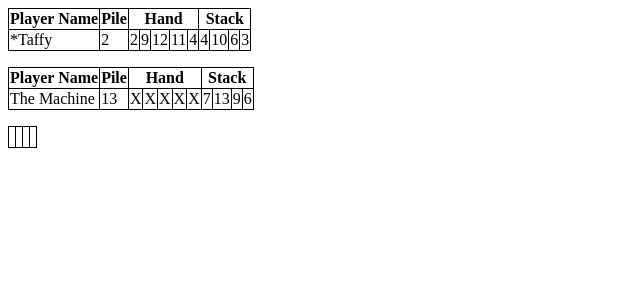
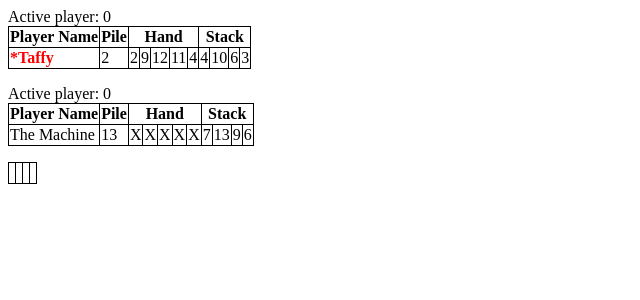
Before and after one commit to taffyb/Spite-Malice, an Angular app: page / in a window 1280 px wide. Shown: the top 300 px of the page, without its empty margins (0-640 px from the left). Built offline with nearby package versions, Linux system fonts and the light colour scheme.

Commit message:
star turn mechanics

```diff
--- /dev/null
+++ b/src/app/Move.ts
@@ -0,0 +1,6 @@
+export class Move {
+  guid: string;
+  from: string;
+  card: number;
+  to: string;
+}
--- /dev/null
+++ b/src/app/Turn.ts
@@ -0,0 +1,6 @@
+import {Move} from './Move';
+
+export class Turn {
+  guid: string;
+  moves: Move[]=[];
+}
--- a/src/app/app.module.ts
+++ b/src/app/app.module.ts
@@ -1,5 +1,6 @@
 import { BrowserModule } from '@angular/platform-browser';
 import { NgModule } from '@angular/core';
+import { BrowserAnimationsModule } from '@angular/platform-browser/animations';
 
 import { AppComponent } from './app.component';
 import { Play_areaComponent } from './play_area/play_area.component';
@@ -12,7 +13,8 @@ import { CardComponent } from './card/card.component';
     CardComponent
   ],
   imports: [
-    BrowserModule
+    BrowserModule,
+    BrowserAnimationsModule
   ],
   providers: [],
   bootstrap: [AppComponent]
--- a/src/app/play_area/play_area.component.css
+++ b/src/app/play_area/play_area.component.css
@@ -22,3 +22,11 @@
 table, th, td {
   border: 1px solid black;
 }
+.active{
+	color:red;
+	font-weight: bold;
+}
+.inactive{
+	color:black;
+	font-weight: normal;
+}
--- a/src/app/play_area/play_area.component.html
+++ b/src/app/play_area/play_area.component.html
@@ -1,4 +1,5 @@
-<div *ngFor="let p of players">
+<div *ngFor="let p of players;let i=index">
+Active player: <span (dblclick)="toggleActivePlayer()">{{activePlayer}}</span>
 <table >
 	<tr >
 		<th>Player Name</th>
@@ -6,8 +7,9 @@
 		<th colspan=5>Hand</th>
 		<th colspan=4>Stack</th>
 	</tr>
+
 	<tr >
-		<td><span *ngIf="p.isPrimary">*</span>{{p.name}}</td>
+		<td><span [ngClass]="{'active':activePlayer==i,'inactive':activePlayer!=i}"><span *ngIf="p.isPrimary">*</span>{{p.name}}</span></td>
 		<td>{{toFaceNumber(p.topOfPile)}}</td>
 		<!-- The Hand -->
 		<td>
--- a/src/app/play_area/play_area.component.ts
+++ b/src/app/play_area/play_area.component.ts
@@ -11,8 +11,9 @@ export class Play_areaComponent implements OnInit {
   players: Player[] = [];
   dealer:DealerService;
   centreStacks:number[][]=[[0],[0],[0],[0]];
+  activePlayer:number=0;
 
-  constructor(private dealer:DealerService) {
+  constructor(dealer:DealerService) {
       this.dealer = dealer;
   }
 
@@ -32,4 +33,10 @@ export class Play_areaComponent implements OnInit {
       let c:number=card%13;
       return (c>0?c:13);
   }
+  toggleActivePlayer(){
+      this.activePlayer++;
+      if(this.activePlayer>=this.players.length){
+          this.activePlayer=0;
+      }
+  }
 }
```
